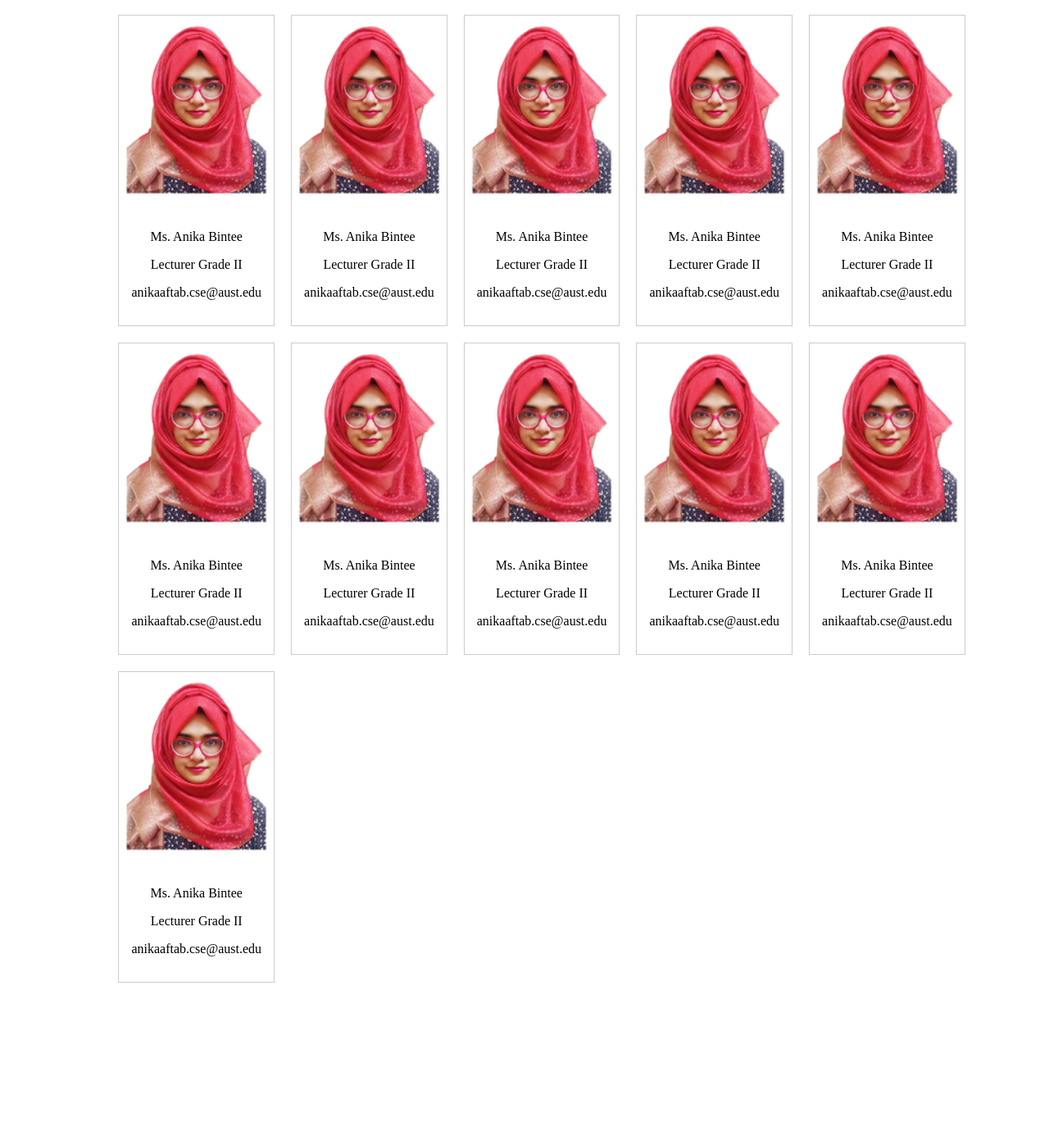
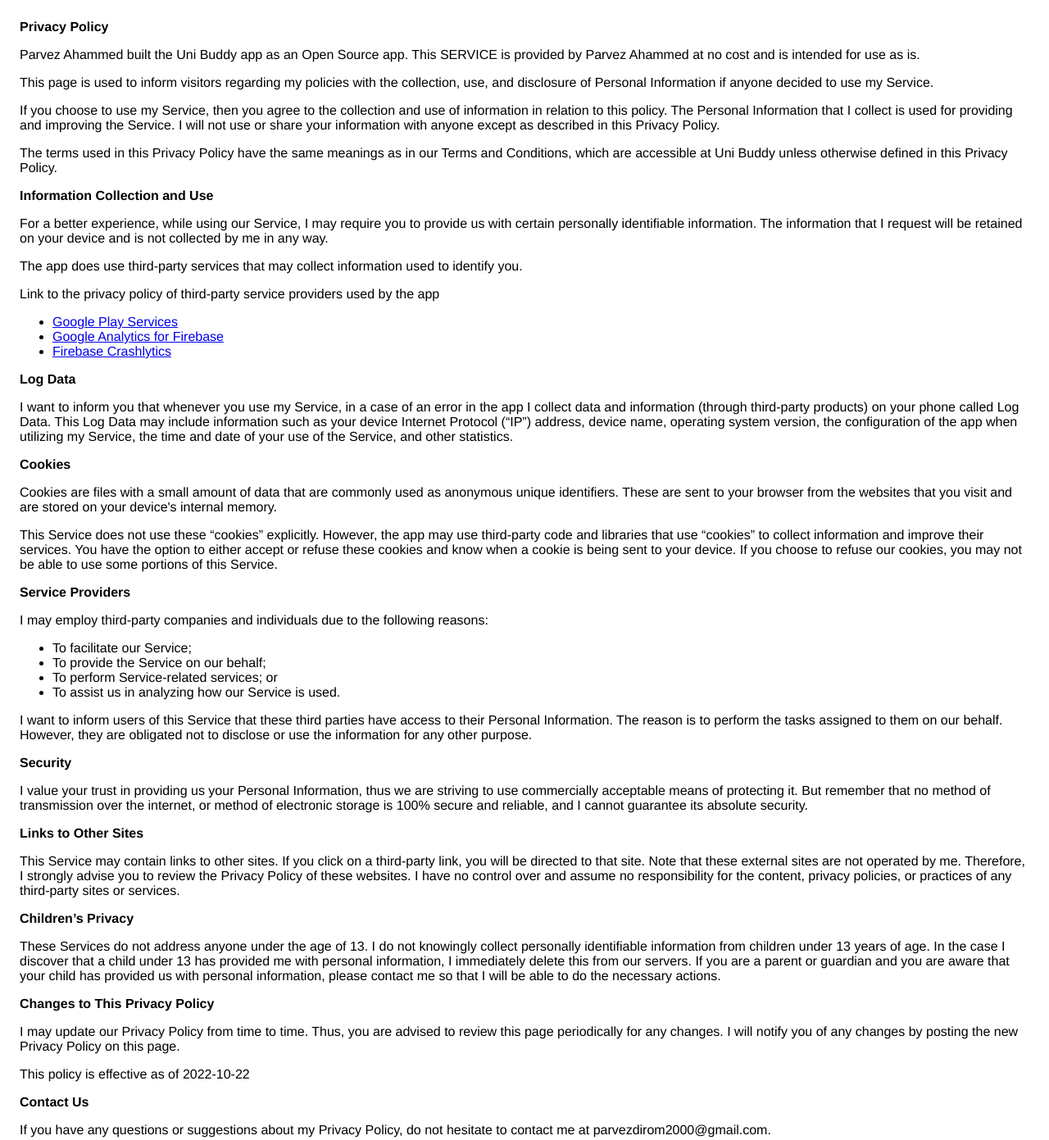
Before and after one commit to piru72/Responsive_image_grid, a plain HTML site: page index.html in a window 1280 px wide. Shown: the whole page at 82% size. Before the commit the page ends 1209 px from the top, so only its background shows below. Drawn offline with Linux system fonts and the light colour scheme.

Commit message:
privay policy created

```diff
--- a/index.html
+++ b/index.html
@@ -1,128 +1,153 @@
-<!doctype html>
-<html lang="en">
+<!DOCTYPE html>
+<html>
+<head>
+    <meta charset='utf-8'>
+    <meta content='width=device-width' name='viewport'>
+    <title>Privacy Policy</title>
+    <style> body { font-family: 'Helvetica Neue', Helvetica, Arial, sans-serif; padding:1em; }
 
-<head>
-    <title>Image Grid</title>
-    <!-- Required meta tags -->
-
-    <link rel="stylesheet" href="css/style.css">
-
+    </style>
 </head>
-
 <body>
-
-    <div class="gallery-container">
-
-        <div class="gallery">
-            <img src="img/lec_anika_bintee.jpg" alt="Teacher" width="600" height="400">
-            <div class="desc">
-                <p> Ms. Anika Bintee</p>
-                <p> Lecturer Grade II</p>
-                <p>anikaaftab.cse@aust.edu </p>
-
-            </div>
-        </div>
-        <div class="gallery">
-            <img src="img/lec_anika_bintee.jpg" alt="Teacher" width="600" height="400">
-            <div class="desc">
-                <p> Ms. Anika Bintee</p>
-                <p> Lecturer Grade II</p>
-                <p>anikaaftab.cse@aust.edu </p>
-
-            </div>
-        </div>
-        <div class="gallery">
-            <img src="img/lec_anika_bintee.jpg" alt="Teacher" width="600" height="400">
-            <div class="desc">
-                <p> Ms. Anika Bintee</p>
-                <p> Lecturer Grade II</p>
-                <p>anikaaftab.cse@aust.edu </p>
-
-            </div>
-        </div>
-        <div class="gallery">
-            <img src="img/lec_anika_bintee.jpg" alt="Teacher" width="600" height="400">
-            <div class="desc">
-                <p> Ms. Anika Bintee</p>
-                <p> Lecturer Grade II</p>
-                <p>anikaaftab.cse@aust.edu </p>
-
-            </div>
-        </div>
-        <div class="gallery">
-            <img src="img/lec_anika_bintee.jpg" alt="Teacher" width="600" height="400">
-            <div class="desc">
-                <p> Ms. Anika Bintee</p>
-                <p> Lecturer Grade II</p>
-                <p>anikaaftab.cse@aust.edu </p>
-
-            </div>
-        </div>
-        <div class="gallery">
-            <img src="img/lec_anika_bintee.jpg" alt="Teacher" width="600" height="400">
-            <div class="desc">
-                <p> Ms. Anika Bintee</p>
-                <p> Lecturer Grade II</p>
-                <p>anikaaftab.cse@aust.edu </p>
-
-            </div>
-        </div>
-        <div class="gallery">
-            <img src="img/lec_anika_bintee.jpg" alt="Teacher" width="600" height="400">
-            <div class="desc">
-                <p> Ms. Anika Bintee</p>
-                <p> Lecturer Grade II</p>
-                <p>anikaaftab.cse@aust.edu </p>
-
-            </div>
-        </div>
-        <div class="gallery">
-            <img src="img/lec_anika_bintee.jpg" alt="Teacher" width="600" height="400">
-            <div class="desc">
-                <p> Ms. Anika Bintee</p>
-                <p> Lecturer Grade II</p>
-                <p>anikaaftab.cse@aust.edu </p>
-
-            </div>
-        </div>
-        <div class="gallery">
-            <img src="img/lec_anika_bintee.jpg" alt="Teacher" width="600" height="400">
-            <div class="desc">
-                <p> Ms. Anika Bintee</p>
-                <p> Lecturer Grade II</p>
-                <p>anikaaftab.cse@aust.edu </p>
-
-            </div>
-        </div>
-        <div class="gallery">
-            <img src="img/lec_anika_bintee.jpg" alt="Teacher" width="600" height="400">
-            <div class="desc">
-                <p> Ms. Anika Bintee</p>
-                <p> Lecturer Grade II</p>
-                <p>anikaaftab.cse@aust.edu </p>
-
-            </div>
-        </div>
-        <div class="gallery">
-            <img src="img/lec_anika_bintee.jpg" alt="Teacher" width="600" height="400">
-            <div class="desc">
-                <p> Ms. Anika Bintee</p>
-                <p> Lecturer Grade II</p>
-                <p>anikaaftab.cse@aust.edu </p>
-
-            </div>
-        </div>
-
-
-
-    </div>
-
-
-
-
-
-
+<strong>Privacy Policy</strong>
+<p>
+    Parvez Ahammed built the Uni Buddy app as
+    an Open Source app. This SERVICE is provided by
+    Parvez Ahammed at no cost and is intended for use as
+    is.
+</p>
+<p>
+    This page is used to inform visitors regarding my
+    policies with the collection, use, and disclosure of Personal
+    Information if anyone decided to use my Service.
+</p>
+<p>
+    If you choose to use my Service, then you agree to
+    the collection and use of information in relation to this
+    policy. The Personal Information that I collect is
+    used for providing and improving the Service. I will not use or share your information with
+    anyone except as described in this Privacy Policy.
+</p>
+<p>
+    The terms used in this Privacy Policy have the same meanings
+    as in our Terms and Conditions, which are accessible at
+    Uni Buddy unless otherwise defined in this Privacy Policy.
+</p>
+<p><strong>Information Collection and Use</strong></p>
+<p>
+    For a better experience, while using our Service, I
+    may require you to provide us with certain personally
+    identifiable information. The information that
+    I request will be retained on your device and is not collected by me in any way.
+</p>
+<div><p>
+    The app does use third-party services that may collect
+    information used to identify you.
+</p>
+    <p>
+        Link to the privacy policy of third-party service providers used
+        by the app
+    </p>
+    <ul>
+        <li><a href="https://www.google.com/policies/privacy/" rel="noopener noreferrer"
+               target="_blank">Google Play Services</a></li><!---->
+        <li><a href="https://firebase.google.com/policies/analytics" rel="noopener noreferrer"
+               target="_blank">Google Analytics for Firebase</a></li>
+        <li><a href="https://firebase.google.com/support/privacy/" rel="noopener noreferrer"
+               target="_blank">Firebase Crashlytics</a></li><!----><!----><!----><!---->
+        <!----><!----><!----><!----><!----><!----><!----><!----><!----><!----><!----><!----><!---->
+        <!----><!----><!----><!----><!----><!----><!----></ul>
+</div>
+<p><strong>Log Data</strong></p>
+<p>
+    I want to inform you that whenever you
+    use my Service, in a case of an error in the app
+    I collect data and information (through third-party
+    products) on your phone called Log Data. This Log Data may
+    include information such as your device Internet Protocol
+    (“IP”) address, device name, operating system version, the
+    configuration of the app when utilizing my Service,
+    the time and date of your use of the Service, and other
+    statistics.
+</p>
+<p><strong>Cookies</strong></p>
+<p>
+    Cookies are files with a small amount of data that are
+    commonly used as anonymous unique identifiers. These are sent
+    to your browser from the websites that you visit and are
+    stored on your device's internal memory.
+</p>
+<p>
+    This Service does not use these “cookies” explicitly. However,
+    the app may use third-party code and libraries that use
+    “cookies” to collect information and improve their services.
+    You have the option to either accept or refuse these cookies
+    and know when a cookie is being sent to your device. If you
+    choose to refuse our cookies, you may not be able to use some
+    portions of this Service.
+</p>
+<p><strong>Service Providers</strong></p>
+<p>
+    I may employ third-party companies and
+    individuals due to the following reasons:
+</p>
+<ul>
+    <li>To facilitate our Service;</li>
+    <li>To provide the Service on our behalf;</li>
+    <li>To perform Service-related services; or</li>
+    <li>To assist us in analyzing how our Service is used.</li>
+</ul>
+<p>
+    I want to inform users of this Service
+    that these third parties have access to their Personal
+    Information. The reason is to perform the tasks assigned to
+    them on our behalf. However, they are obligated not to
+    disclose or use the information for any other purpose.
+</p>
+<p><strong>Security</strong></p>
+<p>
+    I value your trust in providing us your
+    Personal Information, thus we are striving to use commercially
+    acceptable means of protecting it. But remember that no method
+    of transmission over the internet, or method of electronic
+    storage is 100% secure and reliable, and I cannot
+    guarantee its absolute security.
+</p>
+<p><strong>Links to Other Sites</strong></p>
+<p>
+    This Service may contain links to other sites. If you click on
+    a third-party link, you will be directed to that site. Note
+    that these external sites are not operated by me.
+    Therefore, I strongly advise you to review the
+    Privacy Policy of these websites. I have
+    no control over and assume no responsibility for the content,
+    privacy policies, or practices of any third-party sites or
+    services.
+</p>
+<p><strong>Children’s Privacy</strong></p>
+<div><p>
+    These Services do not address anyone under the age of 13.
+    I do not knowingly collect personally
+    identifiable information from children under 13 years of age. In the case
+    I discover that a child under 13 has provided
+    me with personal information, I immediately
+    delete this from our servers. If you are a parent or guardian
+    and you are aware that your child has provided us with
+    personal information, please contact me so that
+    I will be able to do the necessary actions.
+</p></div> <!----> <p><strong>Changes to This Privacy Policy</strong></p>
+<p>
+    I may update our Privacy Policy from
+    time to time. Thus, you are advised to review this page
+    periodically for any changes. I will
+    notify you of any changes by posting the new Privacy Policy on
+    this page.
+</p>
+<p>This policy is effective as of 2022-10-22</p>
+<p><strong>Contact Us</strong></p>
+<p>
+    If you have any questions or suggestions about my
+    Privacy Policy, do not hesitate to contact me at parvezdirom2000@gmail.com.
 
 </body>
-
 </html>
```
